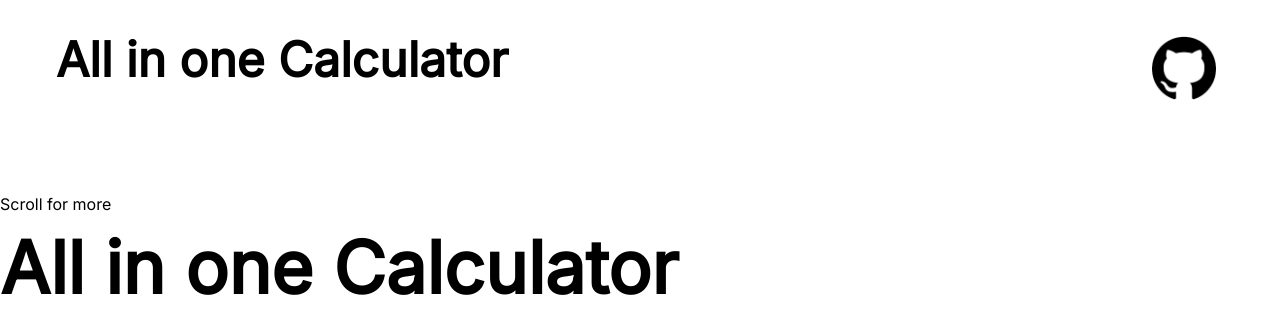
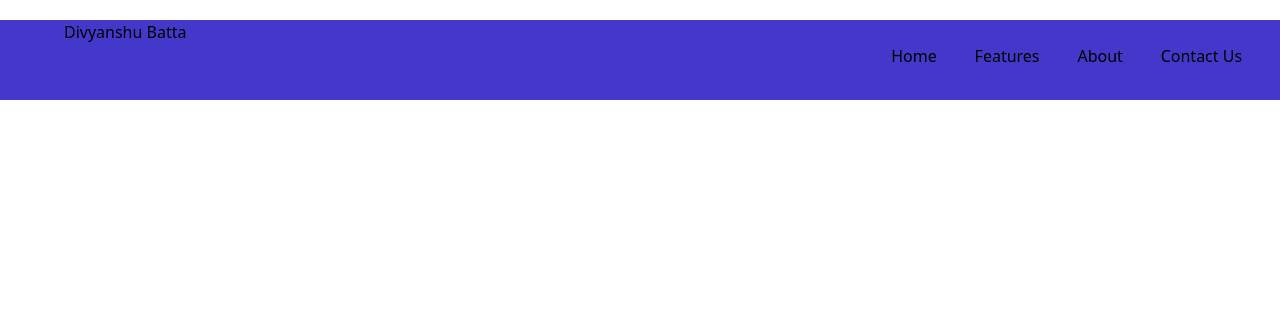
Before and after one commit to DivyanshuBatta/DivyanshuBatta, a plain HTML site: page Tailwind CSS/index.html in a window 1280 px wide. Drawn offline with nearby package versions, Linux system fonts and the light colour scheme.

Commit message:
Practicing Tailwind CSS

```diff
--- a/Tailwind CSS/index.html
+++ b/Tailwind CSS/index.html
@@ -4,28 +4,19 @@
     <meta charset="UTF-8">
     <meta http-equiv="X-UA-Compatible" content="IE=edge">
     <meta name="viewport" content="width=device-width, initial-scale=1.0">
+    <title>Tailwind CSS Practice</title>
     <script src="https://cdn.tailwindcss.com"></script>
-    <title>Tailwind CSS</title>
-    <style>
-        @import url('https://fonts.googleapis.com/css2?family=Nunito&display=swap');
-        @import url('https://fonts.googleapis.com/css2?family=Manrope:wght@500&display=swap');
-        @import url('https://fonts.googleapis.com/css2?family=Inter&display=swap');
-        body {
-            font-family: 'Inter', sans-serif;
-        }
-    </style>
 </head>
-<body class="m-0 p-0 box-border">
-    <nav>
-        <ul>
-            <li class="text-black font-bold text-5xl mx-14 my-9">All in one Calculator</li>
-            <li><a href="https://github.com/DivyanshuBatta/DivyanshuBatta">
-                <img src="github.png" alt="Github" class="w-16 absolute right-16 top-9">
-                </a>
-            </li>
+<body>
+    <nav class="w-full h-20 bg-indigo-700 pl-16 pr-16">
+
+        <li class="list-none mt-5">Divyanshu Batta</li>
+        <ul class="flex justify-evenly w-1/3 absolute right-0 items-center">
+            <li>Home</li>
+            <li>Features</li>
+            <li>About</li>
+            <li>Contact Us</li>
         </ul>
     </nav>
-    <h1 class="text-#38516C font-bold text-7xl relative top-28">All in one Calculator</h1>
-    <p>Scroll for more </p>
 </body>
 </html>
```
Also changed, not shown: Practice/Tailwind CSS/Tailwind Practice.html (deleted, +0 -19 lines), Practice/Tailwind CSS/Tailwind Website.html (deleted, +0 -19 lines), Practice/Tailwind CSS/package.json (deleted, +0 -13 lines), Practice/Tailwind CSS/tailwind.config.js (deleted, +0 -7 lines), Tailwind CSS/package.json (deleted, +0 -13 lines), Tailwind CSS/calculation-of-budget-4649531-3851908.jpg (deleted), Tailwind CSS/calculator.jpg (deleted), Tailwind CSS/calculator1.jpg (deleted), Tailwind CSS/calculator3.jpg (deleted), Tailwind CSS/download.jpg (deleted), Tailwind CSS/github.png (deleted), Tailwind CSS/images.jpg (deleted), Tailwind CSS/rbq_web04 (1).webp (deleted), Tailwind CSS/rbq_web04.webp (deleted), 2 other files.
